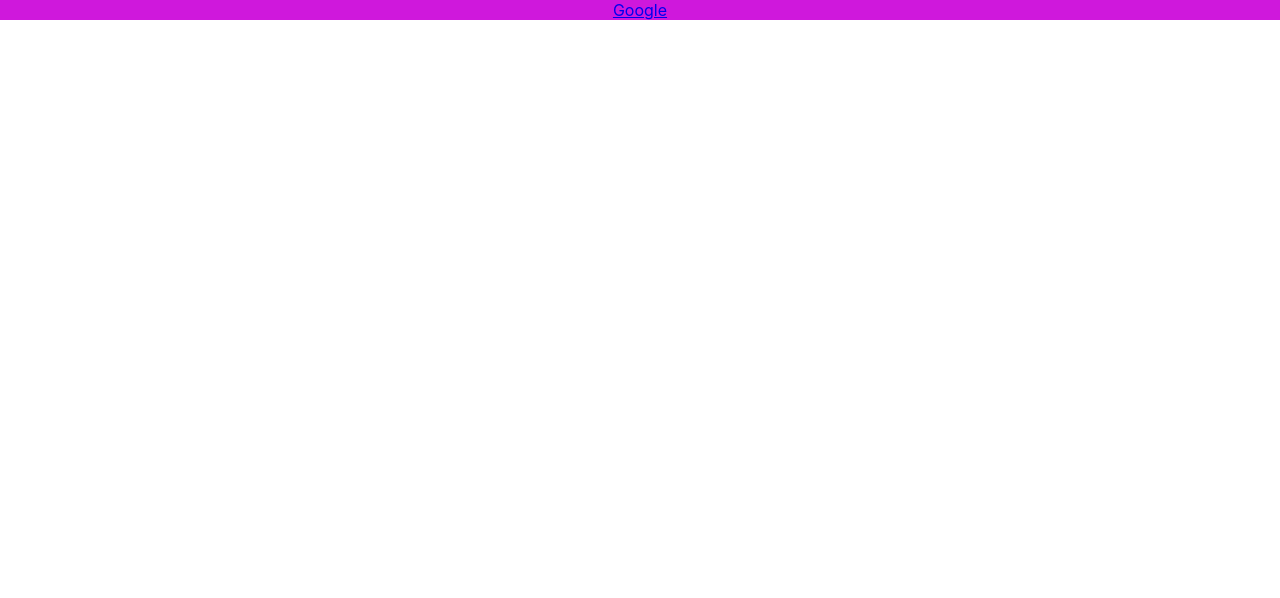
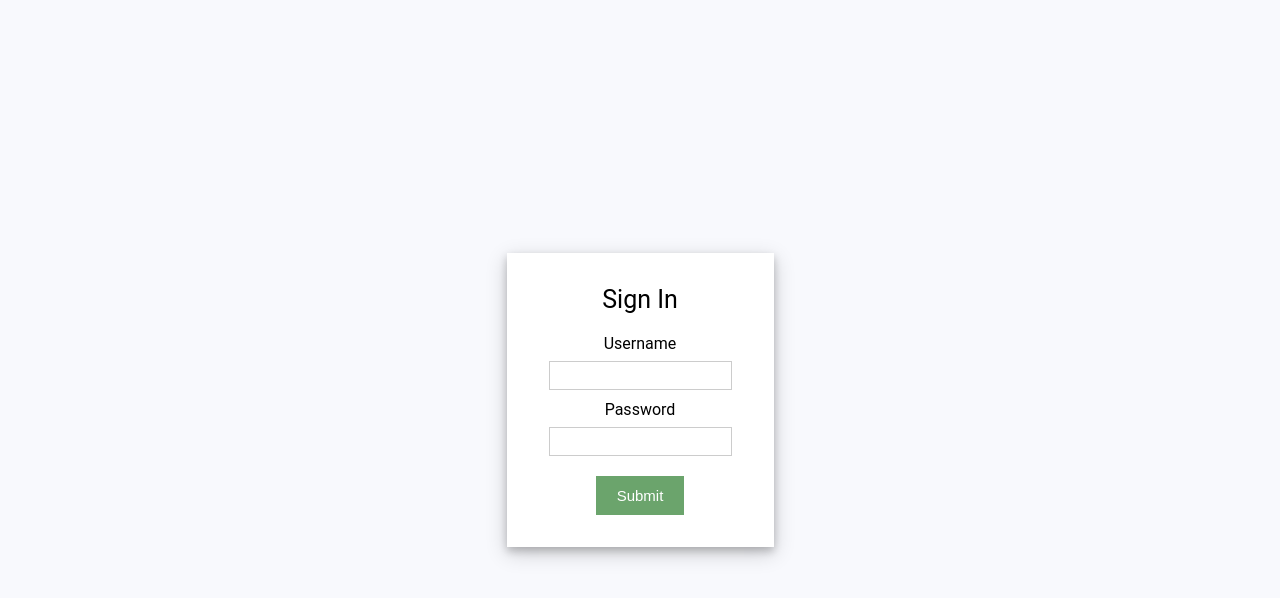
Before and after one commit to nuseku/MadMath, a React (Create React App) app: page / in a window 1280 px wide. Shown: the top 598 px of the page. Built offline with nearby package versions, Linux system fonts and the light colour scheme.

Commit message:
Login page

```diff
--- a/src/App.js
+++ b/src/App.js
@@ -1,6 +1,7 @@
 import logo from './logo.svg';
 import './App.css';
 import Home from './components/Home'
+import Login from './components/Login'
 import React from 'react'
 import { BrowserRouter as Router, Routes, Route } from 'react-router-dom'
 
@@ -10,7 +11,8 @@
     <div className="App">
       <Router>
         <Routes>
-          <Route path="/" element={<Home/>}></Route>
+          <Route path="/" element={<Login/>}></Route>
+          <Route path="/home" element={<Home/>}></Route>
           </Routes>
       </Router>
 
--- /dev/null
+++ b/src/components/Login.css
@@ -0,0 +1,62 @@
+.app {
+    font-family: 'Roboto', sans-serif;
+    display: flex;
+    align-items: center;
+    justify-content: center;
+    flex-direction: column;
+    gap: 20px;
+    height: 100vh;
+    background-color: #f8f9fd;
+  }
+
+  input[type="text"],
+  input[type="password"] {
+    height: 25px;
+    border: 1px solid rgba(0, 0, 0, 0.2);
+  }
+
+  input[type="submit"] {
+    margin-top: 10px;
+    cursor: pointer;
+    font-size: 15px;
+    background: #6ba46c;
+    border: 1px solid #6ba46c;
+    color: #fff;
+    padding: 10px 20px;
+  }
+
+  input[type="submit"]:hover {
+    background: #6ba46c;
+  }
+
+  .button-container {
+    display: flex;
+    justify-content: center;
+  }
+
+  .login-form {
+    background-color: white;
+    padding: 2rem;
+    box-shadow: 0 4px 8px 0 rgba(0, 0, 0, 0.2), 0 6px 20px 0 rgba(0, 0, 0, 0.19);
+  }
+
+  .list-container {
+    display: flex;
+  }
+
+  .error {
+    color: red;
+    font-size: 12px;
+  }
+
+  .title {
+    font-size: 25px;
+    margin-bottom: 20px;
+  }
+
+  .input-container {
+    display: flex;
+    flex-direction: column;
+    gap: 8px;
+    margin: 10px;
+  }
--- /dev/null
+++ b/src/components/Login.js
@@ -0,0 +1,81 @@
+import React, { useState } from "react";
+import { Navigate } from "react-router-dom";
+import './Login.css'
+
+const Login = () => {
+  const [errorMessages, setErrorMessages] = useState({});
+  const [isSubmitted, setIsSubmitted] = useState(false);
+
+  const database = [
+    {
+      username: "nuray",
+      password: "miktad"
+    }
+  ];
+
+  const errors = {
+    uname: "Invalid Username",
+    pass: "Invalid Password"
+  };
+
+  const handleSubmit = (event) => {
+    //Prevent page reload
+    event.preventDefault();
+
+    var { uname, pass } = document.forms[0];
+
+    // Find user login info
+    const userData = database.find((user) => user.username === uname.value);
+
+    // Compare user info
+    if (userData) {
+      if (userData.password !== pass.value) {
+        // Invalid password
+        setErrorMessages({ name: "pass", message: errors.pass });
+      } else {
+        setIsSubmitted(true);
+      }
+    } else {
+      // Username not found
+      setErrorMessages({ name: "uname", message: errors.uname });
+    }
+  };
+
+  // Generate JSX code for error message
+  const renderErrorMessage = (name) =>
+    name === errorMessages.name && (
+      <div className="error">{errorMessages.message}</div>
+    );
+
+  // JSX code for login form
+  const renderForm = (
+    <div className="form">
+      <form onSubmit={handleSubmit}>
+        <div className="input-container">
+          <label>Username </label>
+          <input type="text" name="uname" required />
+          {renderErrorMessage("uname")}
+        </div>
+        <div className="input-container">
+          <label>Password </label>
+          <input type="password" name="pass" required />
+          {renderErrorMessage("pass")}
+        </div>
+        <div className="button-container">
+          <input type="submit" />
+        </div>
+      </form>
+    </div>
+  );
+
+  return (
+    <div className="app">
+      <div className="login-form">
+        <div className="title">Sign In</div>
+        {isSubmitted ? <Navigate to="/home"/> : renderForm}
+      </div>
+    </div>
+  );
+}
+
+export default Login
```
